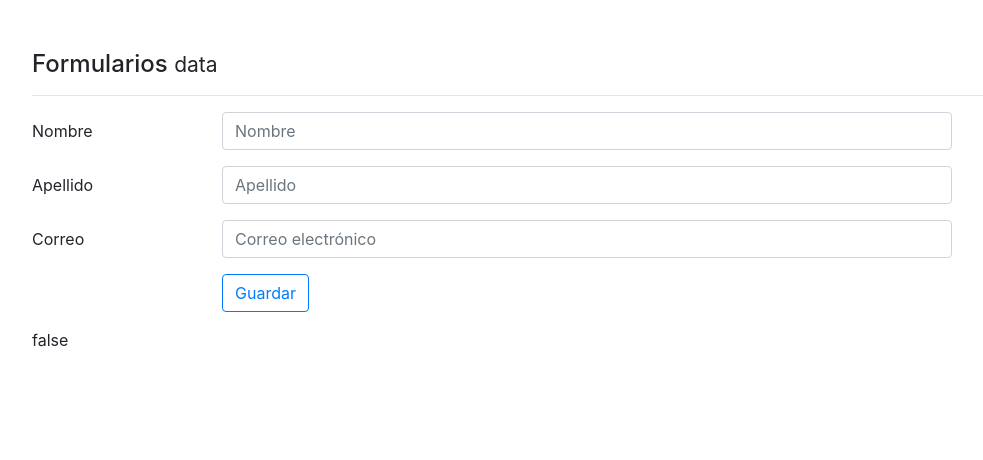
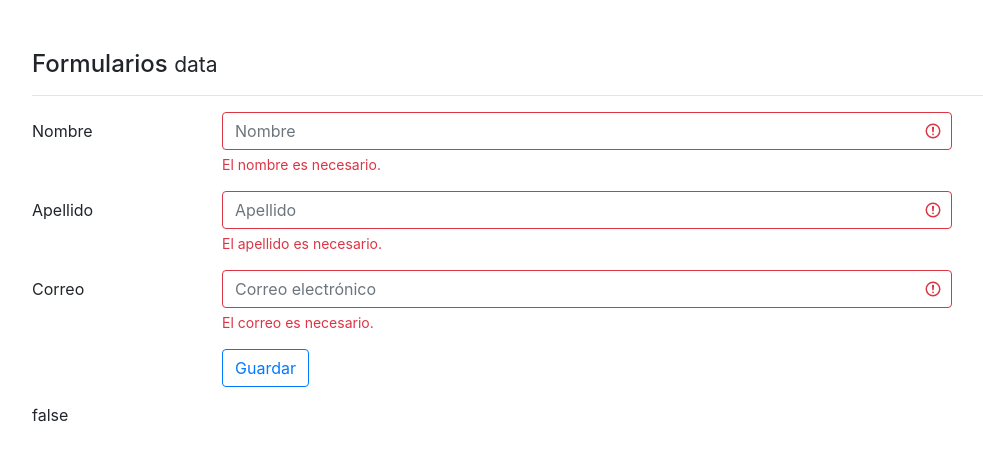
Before and after one commit to aririmia86/angular-2-fh, an Angular app in the folder 8. Formularios/: page / in a window 1280 px wide. Shown: the top 460 px of the page, without its empty margins (53-1036 px from the left). Built offline with nearby package versions, Linux system fonts and the light colour scheme.

Commit message:
Data: Continuando con las validaciones y HTML

```diff
--- a/8. Formularios/src/app/components/data/data.component.html
+++ b/8. Formularios/src/app/components/data/data.component.html
@@ -11,7 +11,16 @@
         <input class="form-control"
                type="text"
                placeholder="Nombre"
-               formControlName="nombre">
+               formControlName="nombre"
+               [ngClass]="{'is-invalid': !forma.get('nombre').valid}">
+         <div class="invalid-feedback">
+           <div *ngIf="forma.controls['nombre'].errors?.required">
+             El nombre es necesario.
+           </div>
+           <div *ngIf="forma.controls['nombre'].errors?.minlength">
+             Por lo menos 3 caracteres.
+           </div>
+         </div>
       </div>
     </div>
 
@@ -22,7 +31,13 @@
         <input class="form-control"
                type="text"
                placeholder="Apellido"
-               formControlName="apellido">
+               formControlName="apellido"
+               [ngClass]="{'is-invalid': !forma.get('apellido').valid}">
+         <div class="invalid-feedback">
+           <div *ngIf="forma.controls['apellido'].errors?.required">
+             El apellido es necesario.
+           </div>
+         </div>
       </div>
     </div>
 
@@ -35,7 +50,16 @@
       <input class="form-control"
              type="email"
              placeholder="Correo electrónico"
-             formControlName="correo">
+             formControlName="correo"
+             [ngClass]="{'is-invalid': !forma.get('correo').valid}">
+       <div class="invalid-feedback">
+         <div *ngIf="forma.controls['correo'].errors?.required">
+           El correo es necesario.
+         </div>
+         <div *ngIf="forma.controls['correo'].errors?.pattern">
+           No tiene patrón de correo.
+         </div>
+       </div>
     </div>
   </div>
 
--- a/8. Formularios/src/app/components/data/data.component.ts
+++ b/8. Formularios/src/app/components/data/data.component.ts
@@ -12,7 +12,10 @@ export class DataComponent {
 
   constructor() {
     this.forma = new FormGroup({
-      'nombre': new FormControl('', Validators.required),
+      'nombre': new FormControl('', [
+        Validators.required,
+        Validators.minLength(3)
+      ]),
       'apellido': new FormControl('', Validators.required),
       'correo': new FormControl('', [
         Validators.required,
```
